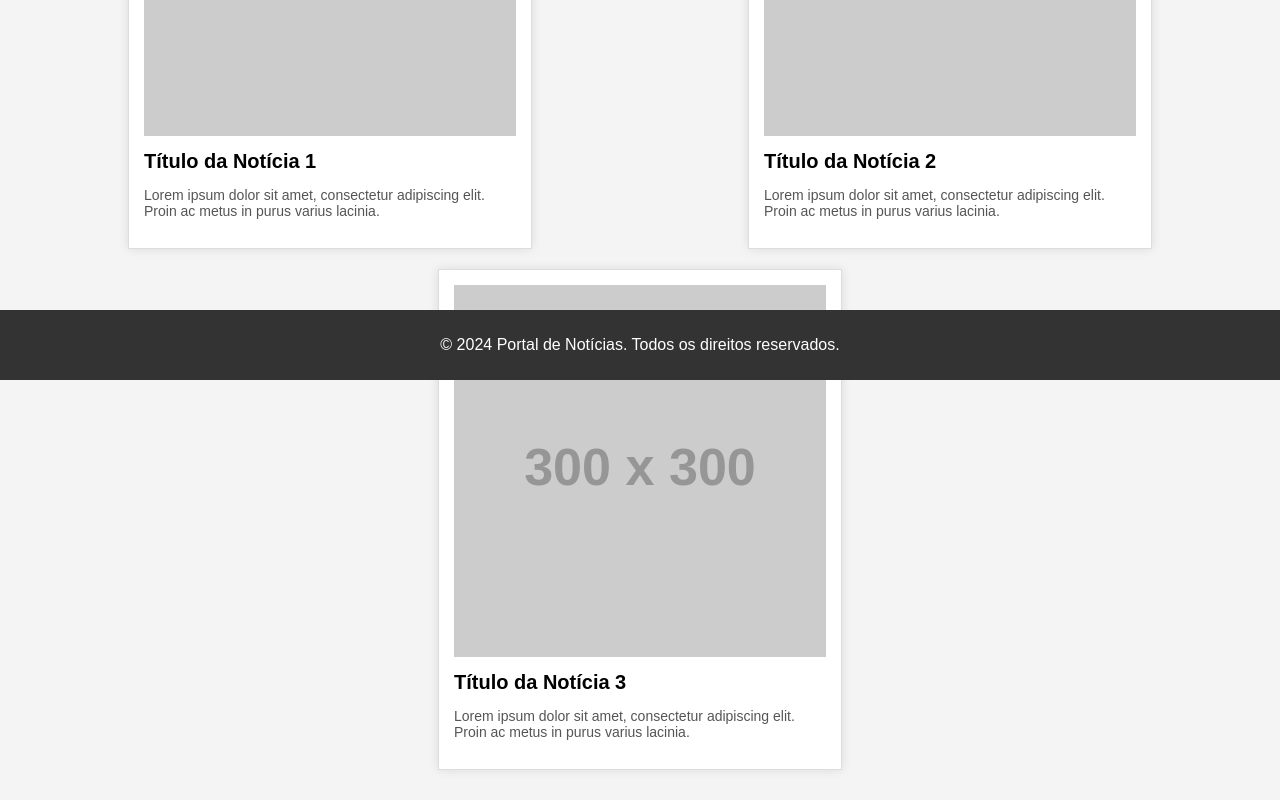
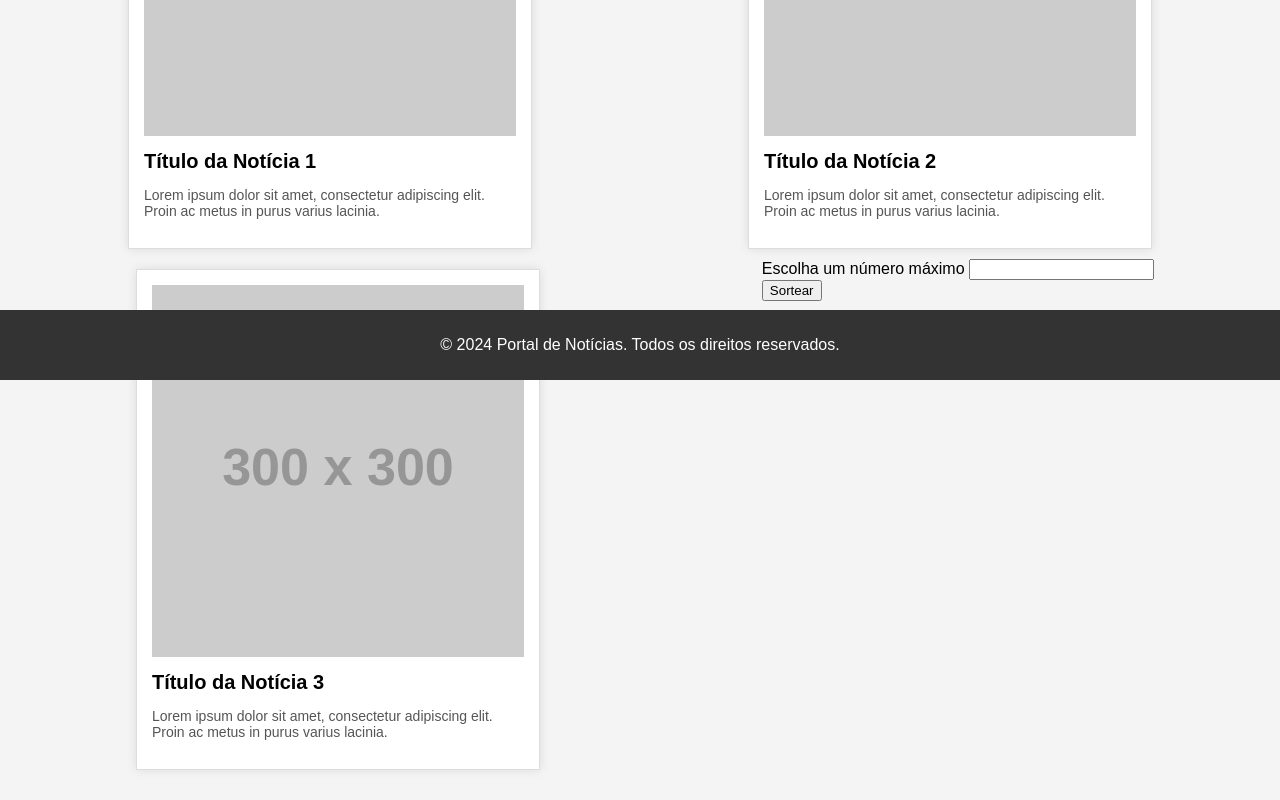
Before and after one commit to agtoliv/EBAC-M18-Pratique, a website: page src/index.html in a window 1280 px wide. Shown: the part 420-1220 px from the top of the page. Drawn offline with Linux system fonts and the light colour scheme; placeholder pictures from the web are drawn by us.

Commit message:
feat: add random number

```diff
--- a/src/index.html
+++ b/src/index.html
@@ -38,6 +38,14 @@
             <h2>Título da Notícia 3</h2>
             <p>Lorem ipsum dolor sit amet, consectetur adipiscing elit. Proin ac metus in purus varius lacinia.</p>
         </div>
+
+        <form id="numero">
+            <div>
+                <label for="numero">Escolha um número máximo</label>
+                <input type="number" id="n-maximo">
+            </div>
+            <button type="submit">Sortear</button>
+        </form>
     </main>
 
     <footer>
```
Also changed, not shown: src/scripts/main.js (added).
